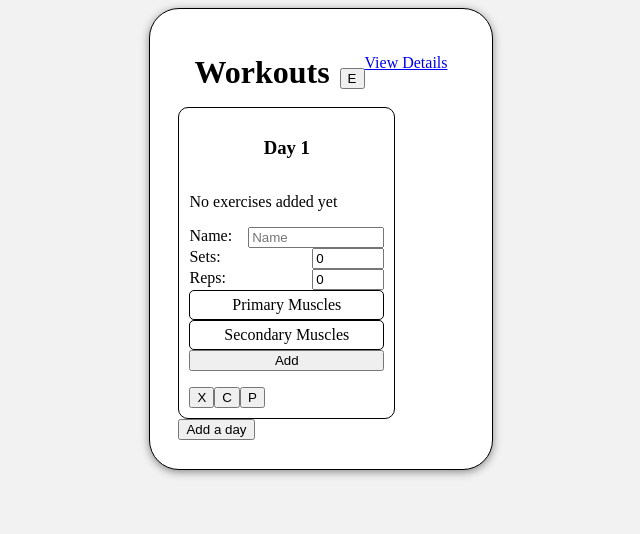
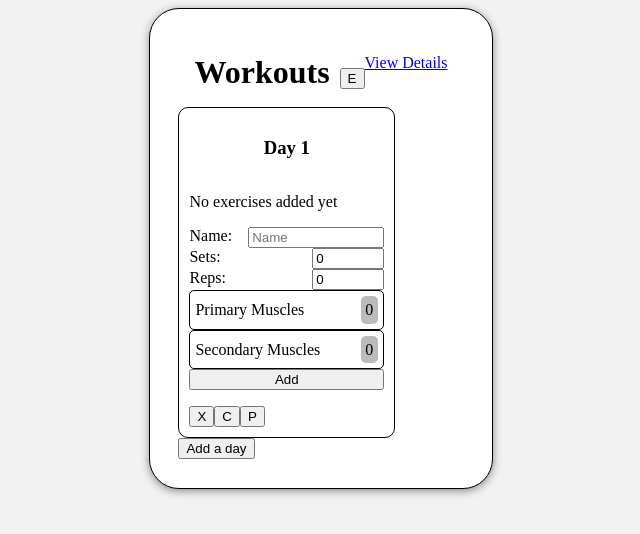
Before and after one commit to EddV99/workout-stats, a React (Vite) app: page / in a window 1280 px wide. Both pictures are taken after a click on the button "Add a day". Shown: the top 534 px of the page, without its empty margins (319-959 px from the left). Built offline with nearby package versions, Linux system fonts and the light colour scheme.

Commit message:
show count of targeted muscles

```diff
--- a/src/components/MuscleGroupSelection/MuscleGroupSelection.module.css
+++ b/src/components/MuscleGroupSelection/MuscleGroupSelection.module.css
@@ -5,6 +5,18 @@
   font-size: 1.0rem;
   text-align: center;
   padding: 5px;
+}
+
+#labelContainer{
+  display: flex;
+  justify-content: space-between;
+  align-items: center;
+}
+
+#count {
+  background-color: #bbbbbb;
+  padding: 0.3em;
+  border-radius: 5px;
 }
 
 #selection {
--- a/src/components/MuscleGroupSelection/MuscleGroupSelection.tsx
+++ b/src/components/MuscleGroupSelection/MuscleGroupSelection.tsx
@@ -38,7 +38,7 @@ function MuscleGroupSelection({ label, selection, setSelection }: SelectionProps
           })}
         </div>
       )
-        : <>{label}</>
+        : <div id={Styles.labelContainer}>{label}<div id={Styles.count}>{selection.length}</div></div>
       }
     </div >
   );
```
